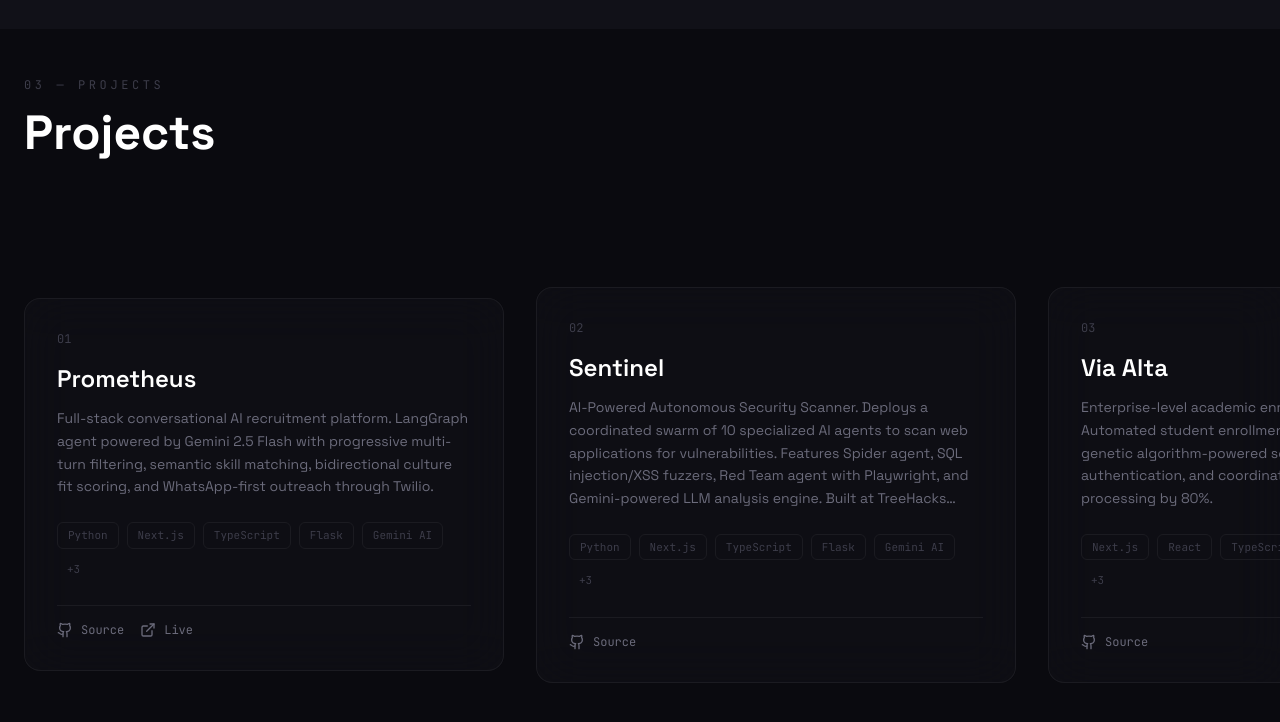
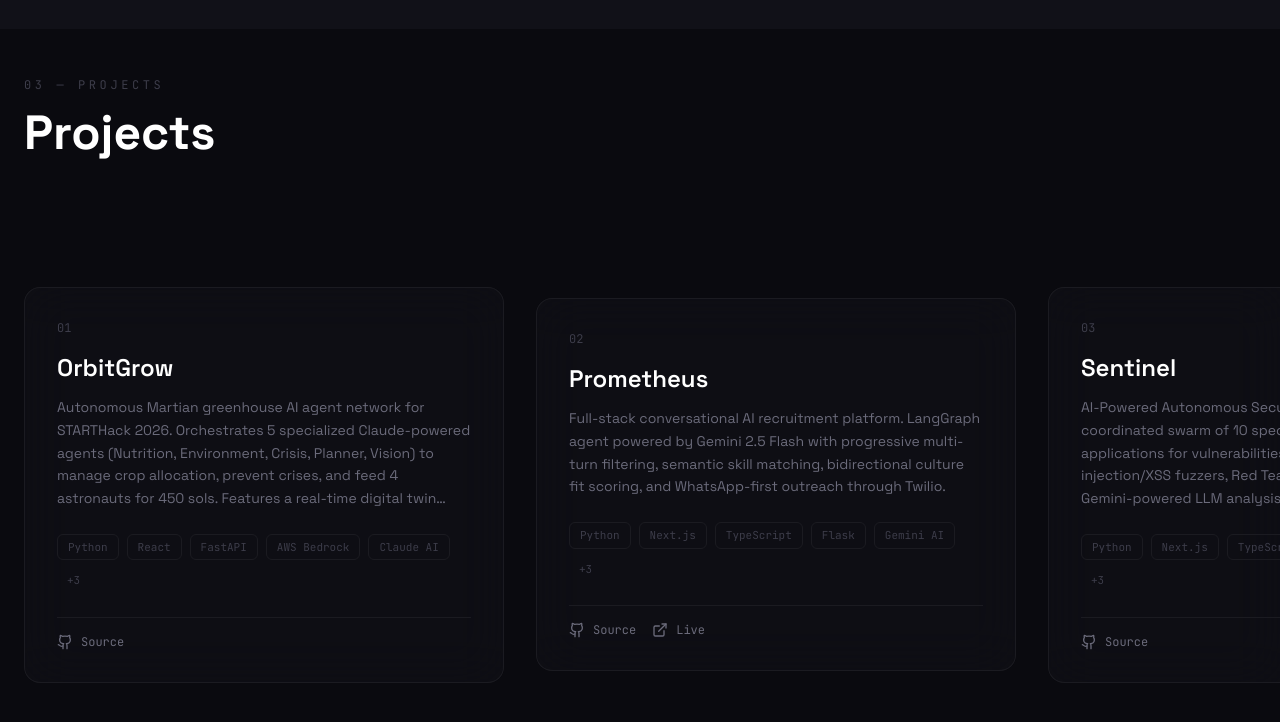
Before and after one commit to KIKW12/EA_Portfolio, a Next.js app: page / in a window 1280 px wide. Shown: the part 2846-3568 px from the top of the page. Built offline with nearby package versions, Linux system fonts and the light colour scheme; no server answers.

Commit message:
add: new project

```diff
--- a/components/sections/Projects.tsx
+++ b/components/sections/Projects.tsx
@@ -10,6 +10,12 @@
 }
 
 const projects: Project[] = [
+  {
+    title: "OrbitGrow",
+    description: "Autonomous Martian greenhouse AI agent network for STARTHack 2026. Orchestrates 5 specialized Claude-powered agents (Nutrition, Environment, Crisis, Planner, Vision) to manage crop allocation, prevent crises, and feed 4 astronauts for 450 sols. Features a real-time digital twin dashboard, MCP-grounded reasoning via Syngenta Knowledge Base, and serverless AWS deployment.",
+    technologies: ["Python", "React", "FastAPI", "AWS Bedrock", "Claude AI", "DynamoDB", "AWS SAM", "OpenCV"],
+    github: "https://github.com/KIKW12/OrbitGrow_StartHack"
+  },
   {
     title: "Prometheus",
     description: "Full-stack conversational AI recruitment platform. LangGraph agent powered by Gemini 2.5 Flash with progressive multi-turn filtering, semantic skill matching, bidirectional culture fit scoring, and WhatsApp-first outreach through Twilio.",
```
Also changed, not shown: 1 other file (tests, documents, lock files or other folders).
